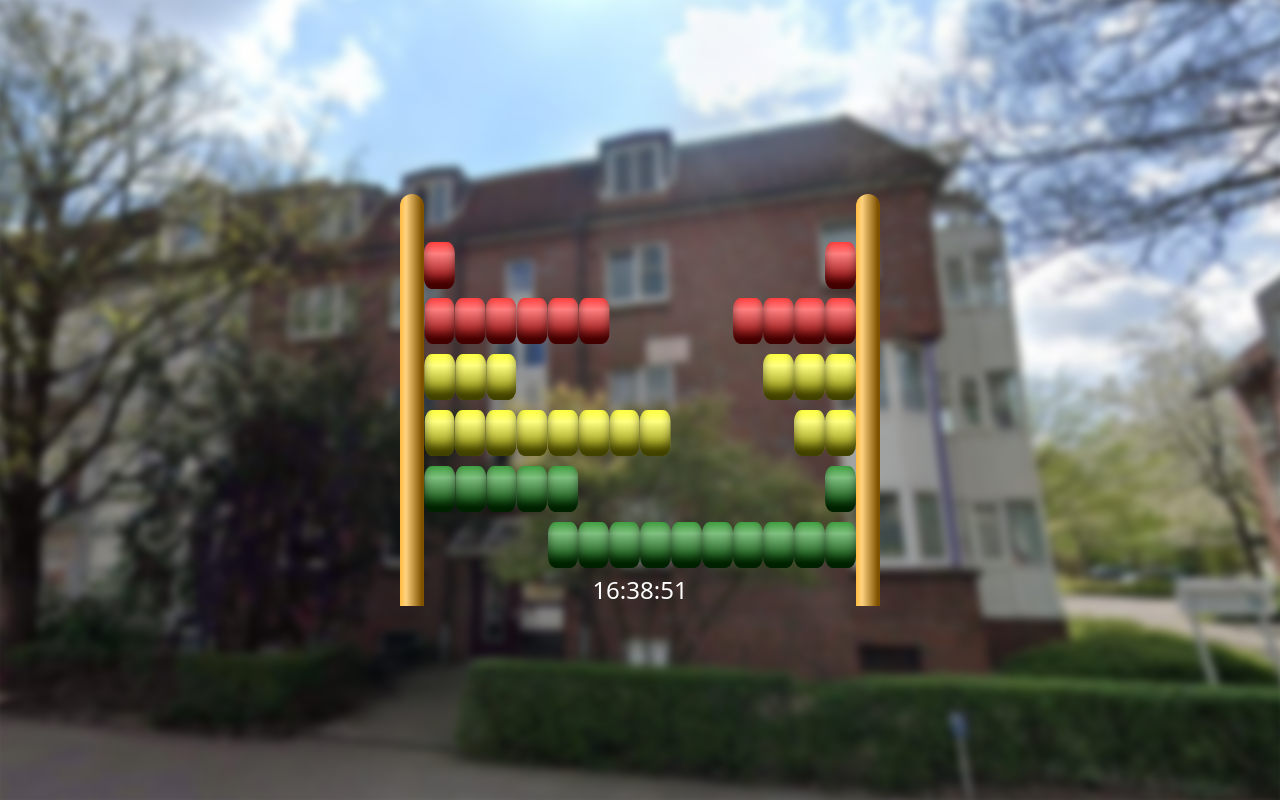
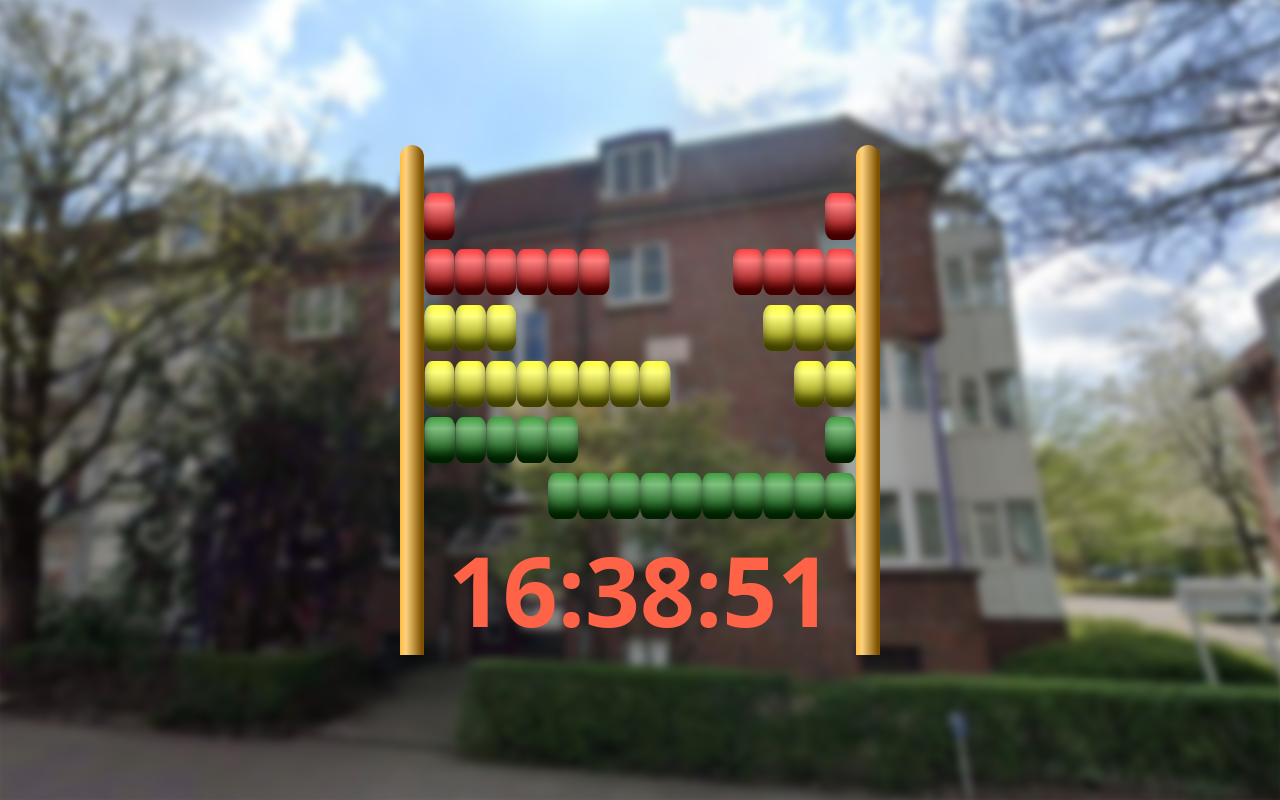
Before and after one commit to agronom99/2023-12-Abaclock, a plain HTML site: page index.html in a window 1280 px wide. Drawn offline with Linux system fonts and the light colour scheme.

Commit message:
2023.12.05 time

```diff
--- a/style.css
+++ b/style.css
@@ -22,9 +22,10 @@
     > time {
       width: 100%;
       text-align: center;
-      font-size: 5cqi;
-      color: white;
+      font-size: 20cqi;
+      color: tomato;
       font-family: system-ui, sans-serif;
+      font-weight: 700;
     }
     > [data-beads] {
       position: relative;
```
